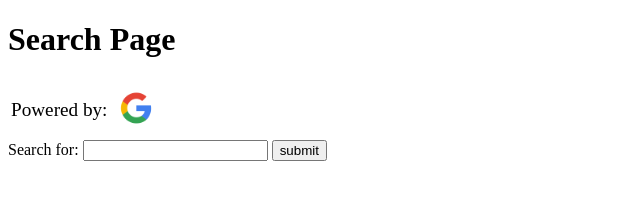
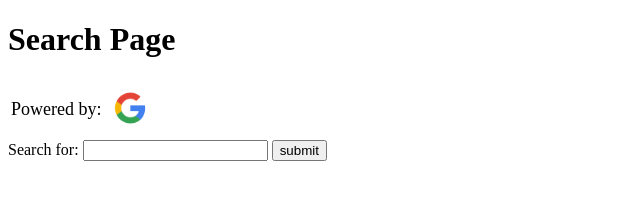
Before and after one commit to babuush/DE251, a plain HTML site: page lab/Lab01_HTML/google_form.html in a window 1280 px wide. Shown: the full height of the page, 0-640 px from the left. Drawn offline with Linux system fonts and the light colour scheme.

Commit message:
Update google_form.html
use css instead of border and big tag

```diff
--- a/lab/Lab01_HTML/google_form.html
+++ b/lab/Lab01_HTML/google_form.html
@@ -9,9 +9,9 @@
 
 <body>
     <h1> Search Page</h1>
-    <table border="0">
+    <table style="border: 0;">
         <tr>
-            <td><big>Powered by:</big></td>
+            <td style="font-size: large;">Powered by:</td>
             <td><img src="logo/Google_Icons.webp" width="50">
             </td>
         </tr>
```
